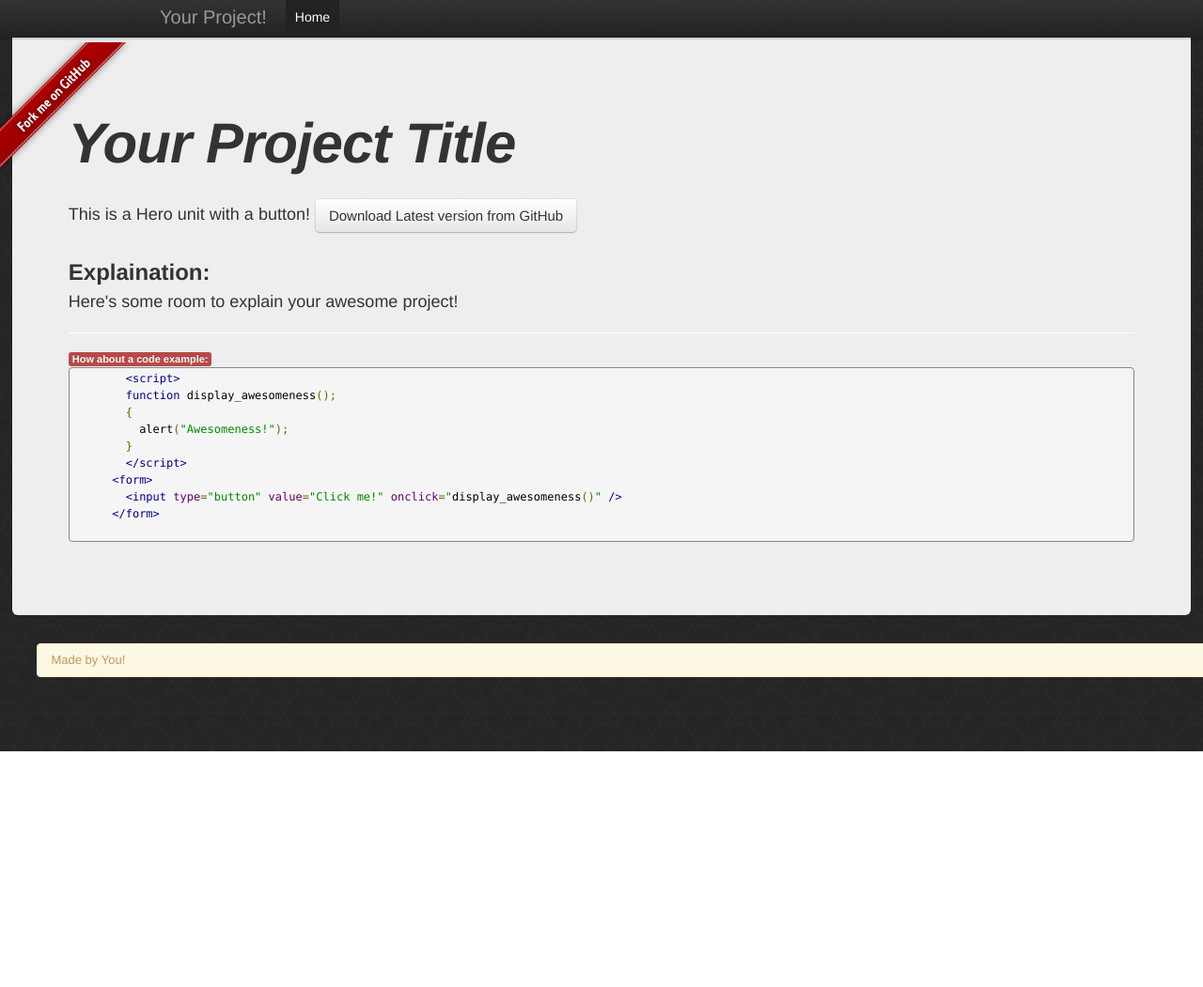
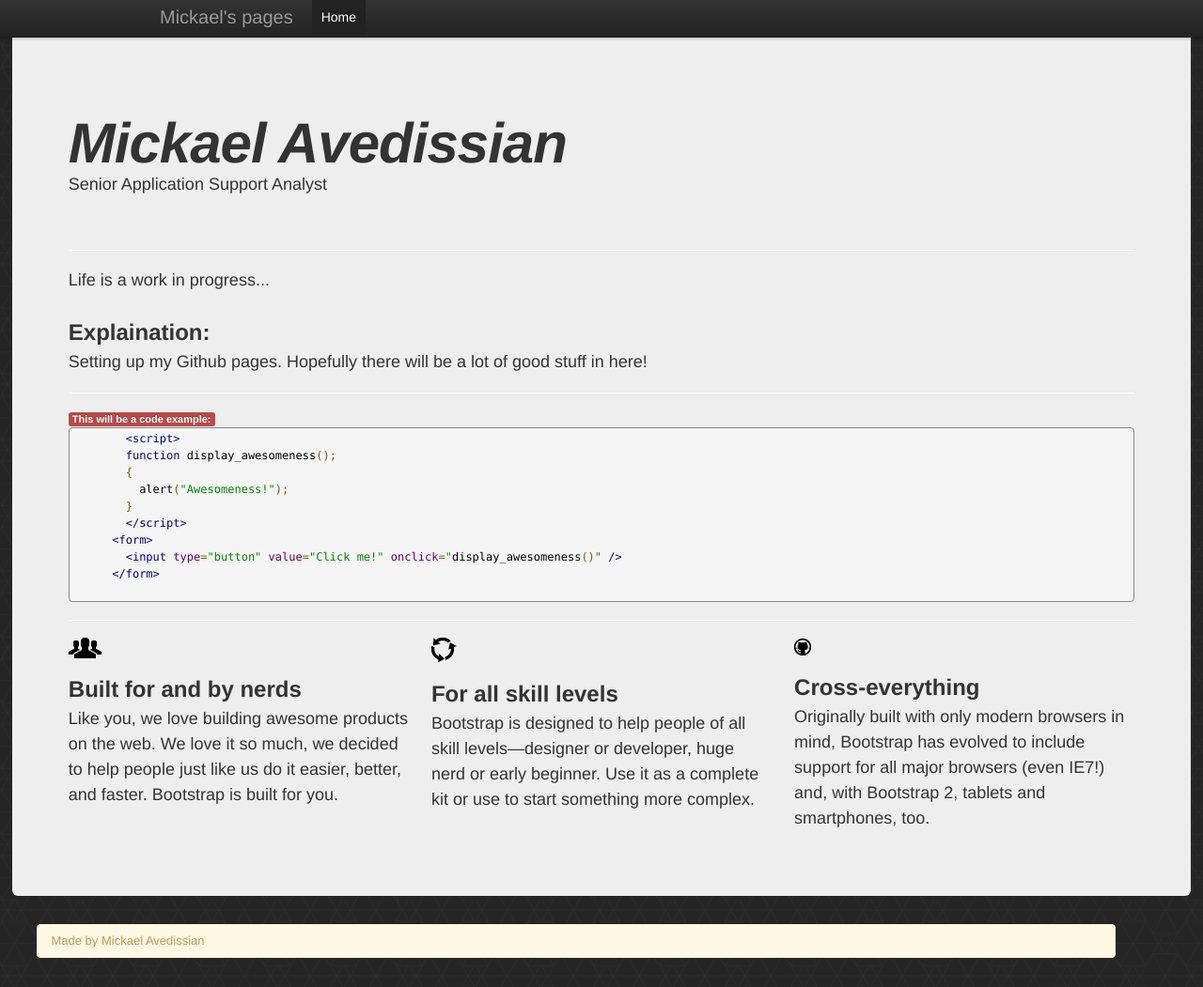
Before and after one commit to mavedissian/mavedissian.github.com, a plain HTML site: page index.html in a window 1280 px wide. Shown: the whole page at 94% size. Before the commit the page ends 800 px from the top, so only its background shows below. Drawn offline with Linux system fonts and the light colour scheme.

Commit message:
mofiying the index.html file

```diff
--- a/index.html
+++ b/index.html
@@ -1,7 +1,7 @@
 <!DOCTYPE html>
 <html lang='en'>
 	<head>
-		<title>My GitHub project</title>
+		<title>Mickael Avedissian GitHub pages</title>
 		<meta http-equiv='Content-Type' content='text/html; charset=utf-8' />
 		<!--[if lt IE 9]><script type='text/javascript' src='assets/javascript/html5.js'></script><![endif]-->
 		<script type='text/javascript' src='assets/javascript/prettify.js'></script>
@@ -14,10 +14,10 @@
 <div class="navbar navbar-fixed-top">
     <div class="navbar-inner">
       <div class="container">
-        <a class="brand" href="#">Your Project!</a>
+        <a class="brand" href="#">Mickael&#39;s pages</a>
         <div class="nav-collapse">
           <ul class="nav">
-            <li class="active"><a href="#">Home</a></li>
+            <li class="active"><a href="http://mavedissian.github.com/index.html">Home</a></li>
 
           </ul>
         </div><!-- /.nav-collapse -->
@@ -28,18 +28,16 @@
   <div class='row-fluid'>
   		<div class='hero-unit'>
 			<header>
-				<h1 class=''>Your Project Title</h1>
+				<h1 class=''>Mickael Avedissian</h1>
+				<p>Senior Application Support Analyst</p>
 			</header>
-			<p>This is a Hero unit with a button!
-          <a href='https://github.com/USER/REPOSITORY/zipball/master' class='btn btn-large'>
-            Download
-            <span>Latest version from GitHub</span>
-          </a>			</p>
+        <hr class="soften">
+			<p>Life is a work in progress...</p>
 			<h2>Explaination:</h2>
-			<p>Here's some room to explain your awesome project!</p>
+			<p>Setting up my Github pages. Hopefully there will be a lot of good stuff in here!</p>
         <hr class="soften">
 
-      <span class="label label-important">How about a code example:</span>
+      <span class="label label-important">This will be a  code example:</span>
       <pre class='prettyprint'>
         &lt;script&gt;
         function display_awesomeness();
@@ -50,17 +48,37 @@
       &lt;form&gt;
         &lt;input type="button" value="Click me!" onclick="display_awesomeness()" /&gt;
       &lt;/form&gt;
-			</pre>
-		</div>
-<footer class="span12">
+      </pre>
+
+        <hr class="soften">
+
+        <div class="row-fluid">
+          <div class="span4">
+            <img class="bs-icon" src="assets/images/glyphicons/glyphicons_042_group.png">
+            <h2>Built for and by nerds</h2>
+            <p>Like you, we love building awesome products on the web. We love it so much, we decided to help people just like us do it easier, better, and faster. Bootstrap is built for you.</p>
+          </div>
+          <div class="span4">
+	    <img class="bs-icon" src="assets/images/glyphicons/glyphicons_082_roundabout.png">
+            <h2>For all skill levels</h2>
+            <p>Bootstrap is designed to help people of all skill levels—designer or developer, huge nerd or early beginner. Use it as a complete kit or use to start something more complex.</p>
+          </div>
+          <div class="span4">
+	    <img class="small-bs-icon" src="assets/images/icon-github.png">
+            <h2>Cross-everything</h2>
+            <p>Originally built with only modern browsers in mind, Bootstrap has evolved to include support for all major browsers (even IE7!) and, with Bootstrap 2, tablets and smartphones, too.</p>
+          </div>
+        </div><!--/row-->
+
+   </div>
+<footer class="span11">
 <div class="alert">
-  Made by You!
+  Made by Mickael Avedissian
 </div>
 </footer>
 			</div>
 
 
-		<a href='https://github.com/USER/REPOSITORY' class='github-ribbon'><img src='assets/images/github-ribbons/red.png' /></a>
 	</div>
 	</body>
 </html>
```
